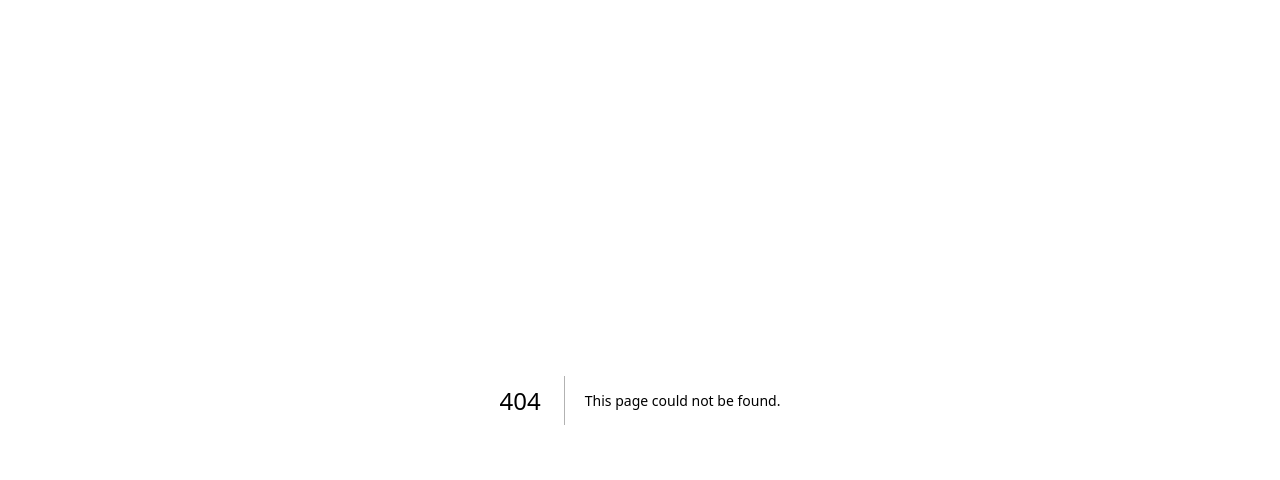
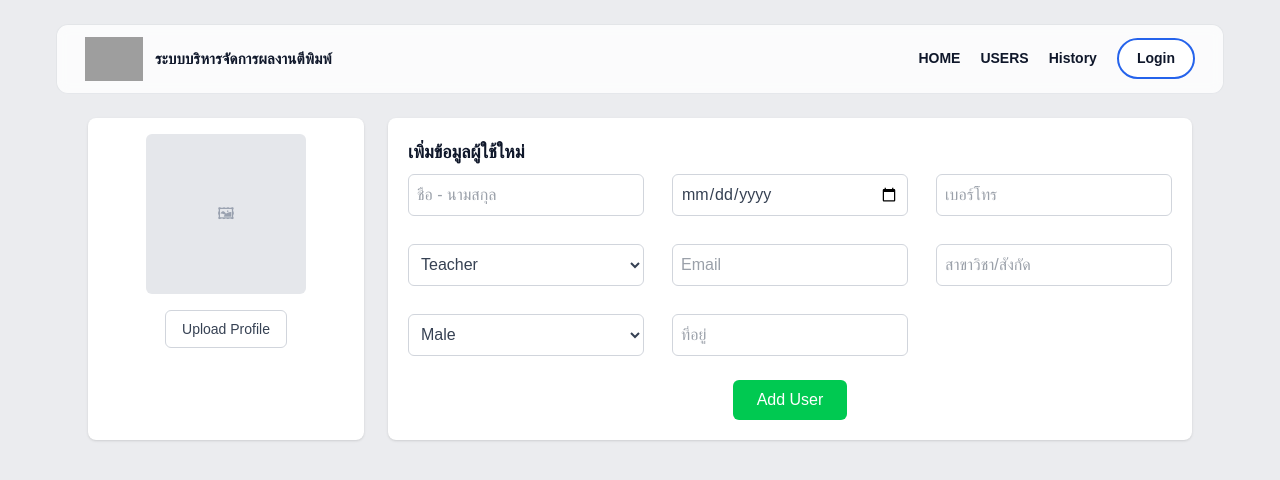
Before and after one commit to C6H12O6tan/projectse-g8, a Next.js app: page /Admin/user/adduser in a window 1280 px wide. Before the commit this address had no page. Shown: the top 480 px of the page. Built offline with nearby package versions, Linux system fonts and the light colour scheme; grey boxes are pictures that could not be loaded.

Commit message:
add adduser

```diff
--- /dev/null
+++ b/src/app/Admin/user/adduser/page.tsx
@@ -0,0 +1,152 @@
+"use client";
+import React, { useState } from "react";
+import { useRouter } from "next/navigation";
+import TopNav from "../../../components/TopNav";
+
+export default function AddUserPage() {
+  const router = useRouter();
+
+  const [formData, setFormData] = useState({
+    name: "",
+    phone: "",
+    email: "",
+    birthDate: "",
+    position: "Teacher",
+    department: "",
+    gender: "Male",
+    address: "",
+  });
+
+  const handleChange = (
+    e: React.ChangeEvent<HTMLInputElement | HTMLSelectElement>
+  ) => {
+    const { name, value } = e.target;
+    setFormData({ ...formData, [name]: value });
+  };
+
+  const handleAdd = () => {
+    // ตรวจสอบว่ามีช่องว่างหรือไม่
+    const missingFields: string[] = [];
+    if (!formData.name) missingFields.push("ชื่อ - นามสกุล");
+    if (!formData.birthDate) missingFields.push("วันเกิด");
+    if (!formData.phone) missingFields.push("เบอร์โทร");
+    if (!formData.email) missingFields.push("Email");
+    if (!formData.department) missingFields.push("สาขาวิชา/สังกัด");
+    if (!formData.address) missingFields.push("ที่อยู่");
+
+    if (missingFields.length > 0) {
+      alert("กรุณากรอกข้อมูลให้ครบถ้วน:\n- " + missingFields.join("\n- "));
+      return;
+    }
+
+    // ในอนาคตสามารถส่ง API ไปบันทึกได้
+    alert("เพิ่มผู้ใช้สำเร็จ ✅\n" + JSON.stringify(formData, null, 2));
+    router.push("/Admin/user"); // กลับไปหน้ารายการ user
+  };
+
+  return (
+    <main className="container">
+        <TopNav />
+    <div className="min-h-screen ">
+
+      <div className="max-w-6xl mx-auto p-6 flex gap-6">
+        {/* Profile Picture */}
+        <div className="w-1/4 flex flex-col items-center bg-white p-4 rounded-lg shadow">
+          <div className="w-40 h-40 bg-gray-200 flex items-center justify-center rounded-md">
+            <span className="text-gray-400">🖼</span>
+          </div>
+          <button className="mt-4 px-4 py-2 border border-gray-300 rounded-md text-gray-700 hover:bg-gray-100 text-sm">
+            Upload Profile
+          </button>
+        </div>
+
+        {/* ข้อมูลส่วนบุคคล */}
+        <div className="flex-1 bg-white p-5 rounded-lg shadow relative">
+          <div className="flex justify-between items-center mb-2">
+            <h2 className="text-lg font-semibold">เพิ่มข้อมูลผู้ใช้ใหม่</h2>
+          </div>
+
+          <div className="grid grid-cols-1 md:grid-cols-2 gap-4">
+            <input
+              type="text"
+              name="name"
+              placeholder="ชื่อ - นามสกุล"
+              value={formData.name}
+              onChange={handleChange}
+              className="border border-gray-300 text-gray-700 rounded-md p-2"
+            />
+            <input
+              type="date"
+              name="birthDate"
+              value={formData.birthDate}
+              onChange={handleChange}
+              className="border border-gray-300 text-gray-700 rounded-md p-2"
+            />
+            <input
+              type="text"
+              name="phone"
+              placeholder="เบอร์โทร"
+              value={formData.phone}
+              onChange={handleChange}
+              className="border border-gray-300 text-gray-700 rounded-md p-2"
+            />
+            <select
+              name="position"
+              value={formData.position}
+              onChange={handleChange}
+              className="border border-gray-300 text-gray-700 rounded-md p-2"
+            >
+              <option>Teacher</option>
+              <option>Student</option>
+              <option>Admin</option>
+            </select>
+            <input
+              type="email"
+              name="email"
+              placeholder="Email"
+              value={formData.email}
+              onChange={handleChange}
+              className="border border-gray-300 text-gray-700 rounded-md p-2"
+            />
+            <input
+              type="text"
+              name="department"
+              placeholder="สาขาวิชา/สังกัด"
+              value={formData.department}
+              onChange={handleChange}
+              className="border border-gray-300 text-gray-700 rounded-md p-2"
+            />
+            <select
+              name="gender"
+              value={formData.gender}
+              onChange={handleChange}
+              className="border border-gray-300 text-gray-700 rounded-md p-2"
+            >
+              <option>Male</option>
+              <option>Female</option>
+              <option>Other</option>
+            </select>
+            <input
+              type="text"
+              name="address"
+              placeholder="ที่อยู่"
+              value={formData.address}
+              onChange={handleChange}
+              className="border border-gray-300 text-gray-700 rounded-md p-2"
+            />
+          </div>
+
+          <div className="mt-6 flex justify-center">
+            <button
+              onClick={handleAdd}
+              className="px-6 py-2 rounded-md text-white bg-green-500 hover:bg-green-600"
+            >
+              Add User
+            </button>
+          </div>
+        </div>
+      </div>
+    </div>
+    </main>
+  );
+}
--- a/src/app/Admin/user/page.tsx
+++ b/src/app/Admin/user/page.tsx
@@ -48,9 +48,12 @@ export default function UserPage() {
               }}
               className="border border-gray-300 rounded-md p-2"
             />
-            <button className="bg-blue-500 text-white px-4 py-2 rounded-md hover:bg-blue-600">
-              + เพิ่มบัญชี
-            </button>
+            <button
+  onClick={() => router.push("/Admin/user/adduser")}
+  className="bg-blue-500 text-white px-4 py-2 rounded-md hover:bg-blue-600"
+>
+  + เพิ่มบัญชี
+</button>
           </div>
         </div>
 
--- a/src/app/components/TopNav.tsx
+++ b/src/app/components/TopNav.tsx
@@ -19,7 +19,6 @@ export default function TopNav() {
       {/* ขวา: เมนู + ปุ่ม Login */}
       <nav className="nav">
         <Link href="/Admin" className="nav-link">HOME</Link>
-        <Link href="/Admin" className="nav-link">PROJECT</Link>
         <Link href="/Admin/user" className="nav-link">USERS</Link>
         <Link href="/" className="nav-link">History</Link>
         <Link href="/login" className="btn-login">Login</Link>
```
